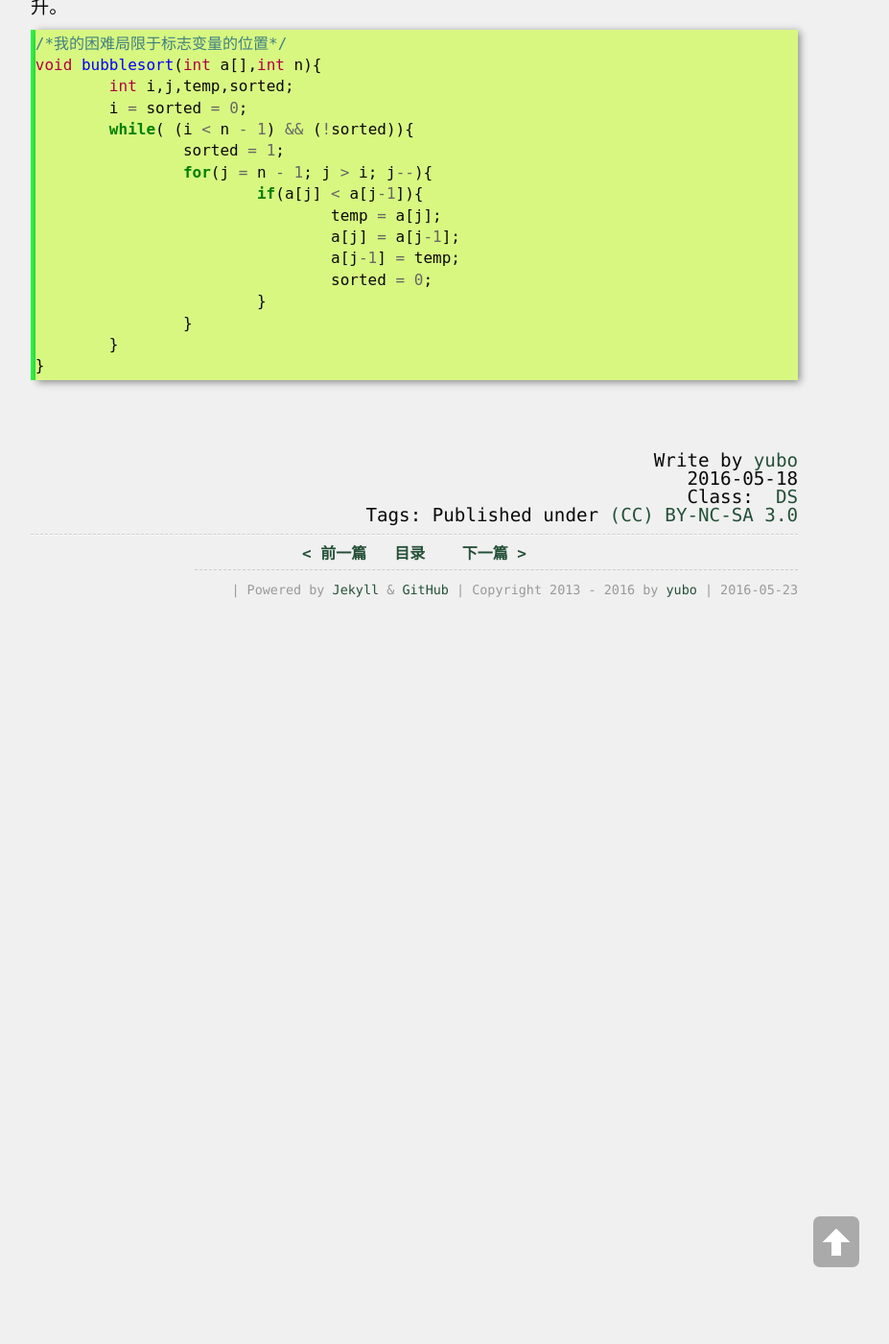
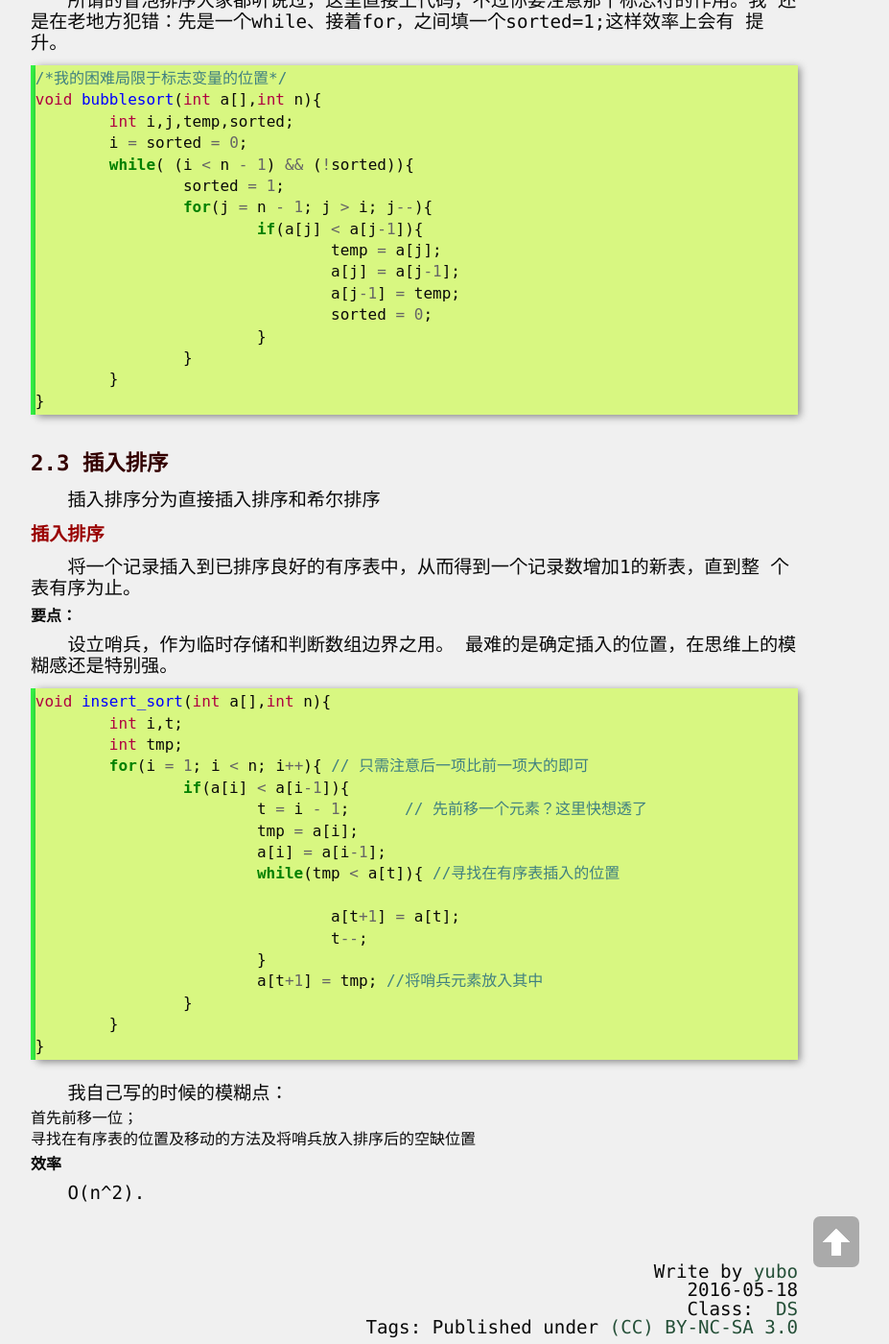
Before and after one commit to yuzibo/yuzibo.github.io, a Jekyll site: the page built from _posts/2016-05-18-sort.md, in a window 1280 px wide and 1400 px high, scrolled down 623 px. Shown: the whole window at 96% size, without its empty margins (208-1135 px from the left). Built offline with Jekyll 4.4.1, drawn with Linux system fonts in a browser that asks for light colours; comment, search, counter and statistics services are not loaded; some of the changed text lies outside the part shown.

Commit message:
add insert_sort

````diff
--- a/_posts/2016-05-18-sort.md
+++ b/_posts/2016-05-18-sort.md
@@ -16,7 +16,9 @@ layout: article
 请记住，在执行完两个子数组的其中任何一个接下来执行的操作，这才是重点。参数
 为你要排序的数组、起始位、中间位、结尾。
 
-## 2.2 bubble sort
+## 2.2交换排序
+
+###  bubble sort
 所谓的冒泡排序大家都听说过，这里直接上代码，不过你要注意那个标志符的作用。我
 还是在老地方犯错：先是一个while、接着for，之间填一个sorted=1;这样效率上会有
 提升。
@@ -39,3 +41,41 @@ void bubblesort(int a[],int n){
 	}
 }
 ```
+
+## 2.3 插入排序
+插入排序分为直接插入排序和希尔排序
+
+### 插入排序
+将一个记录插入到已排序良好的有序表中，从而得到一个记录数增加1的新表，直到整
+个表有序为止。
+
+#### 要点：
+设立哨兵，作为临时存储和判断数组边界之用。
+最难的是确定插入的位置，在思维上的模糊感还是特别强。
+
+```c
+void insert_sort(int a[],int n){
+	int i,t;
+	int tmp;
+	for(i = 1; i < n; i++){ // 只需注意后一项比前一项大的即可
+		if(a[i] < a[i-1]){
+			t = i - 1;	// 先前移一个元素？这里快想透了
+			tmp = a[i];
+			a[i] = a[i-1];
+			while(tmp < a[t]){ //寻找在有序表插入的位置
+
+				a[t+1] = a[t];
+				t--;
+			}
+			a[t+1] = tmp; //将哨兵元素放入其中
+		}
+	}
+}
+```
+我自己写的时候的模糊点：
+
+1. 首先前移一位；
+2. 寻找在有序表的位置及移动的方法及将哨兵放入排序后的空缺位置
+
+#### 效率
+O(n^2).
````
